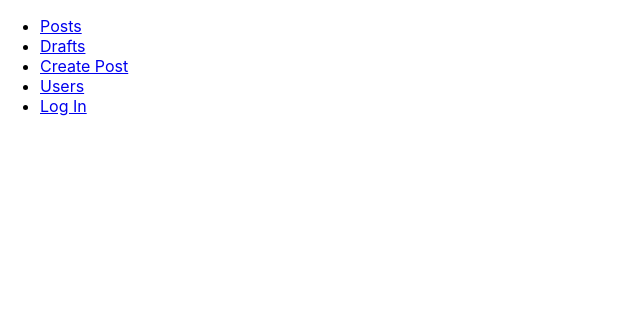
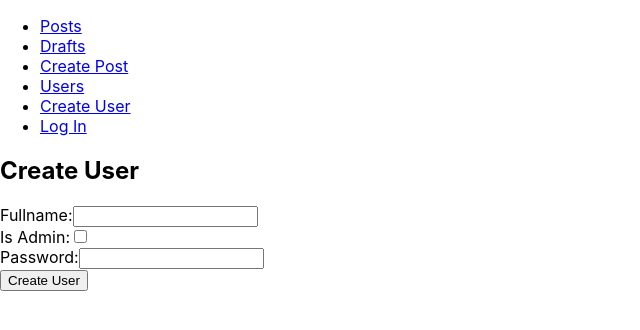
Before and after one commit to MAvyan/front_react, a React (Create React App) app: page /create-user in a window 1280 px wide. Shown: the top 330 px of the page, without its empty margins (0-640 px from the left). Built offline with nearby package versions, Linux system fonts and the light colour scheme.

Commit message:
update user

```diff
--- a/src/App.js
+++ b/src/App.js
@@ -10,6 +10,8 @@ import UserDetail from './pages/UserDetail';
 import EditDraft from './pages/EditDraft';
 import ProtectedRoute from './protectedRoute';
 import Users from './pages/Users';
+import CreateUser from './pages/CreateUser';
+import UpdateUser from './pages/UpdateUser';
 
 function App() {
   return (
@@ -39,6 +41,8 @@ function App() {
         <Route path="/user/:id" element={<UserDetail />} />
         <Route path="/edit-draft/:id/:slug" element={<EditDraft />} />
         <Route path="/users" element={<Users />} /> {/* New route */}
+        <Route path="/create-user" element={<CreateUser />} />
+        <Route path="/update-user/:id" element={<UpdateUser />} />
       </Routes>
     </Router>
   );
--- a/src/Mutation.js
+++ b/src/Mutation.js
@@ -59,3 +59,23 @@ export const LOG_IN_MUTATION = gql`
     }
   }
 `;
+
+export const CREATE_USER_MUTATION = gql`
+  mutation CreateUserMutation($fullname: String!, $isAdmin: Boolean = false, $password: String!) {
+    createUser(fullname: $fullname, isAdmin: $isAdmin, password: $password) {
+      id
+      fullname
+      isAdmin
+    }
+  }
+`;
+
+export const UPDATE_USER_MUTATION = gql`
+  mutation UpdateUserMutation($userId: ID!, $fullname: String!, $isAdmin: Boolean, $password: String) {
+    updateUser(userId: $userId, fullname: $fullname, isAdmin: $isAdmin, password: $password) {
+      id
+      fullname
+      isAdmin
+    }
+  }
+`;
--- /dev/null
+++ b/src/Query.js
@@ -0,0 +1,17 @@
+import { gql } from '@apollo/client';
+
+export const GET_USER_QUERY = gql`
+  query GetUserQuery($id: ID!) {
+    getUser(id: $id) {
+      fullname
+      id
+      isAdmin
+      password
+      posts {
+        id
+        title
+        slug
+      }
+    }
+  }
+`;
--- a/src/components/Header.js
+++ b/src/components/Header.js
@@ -35,6 +35,9 @@ function Header() {
             <Link to="/users">Users</Link> {/* New link */}
           </li>
           <li>
+            <Link to="/create-user">Create User</Link>
+          </li>
+          <li>
             {isConnected ? (
               <button onClick={handleLogout}>Log out</button>
             ) : (
--- /dev/null
+++ b/src/components/UserForm.js
@@ -0,0 +1,41 @@
+import React from 'react';
+
+function UserForm({ fullname, setFullname, isAdmin, setIsAdmin, password, setPassword, handleSubmit, loading, error, isUpdate }) {
+  return (
+    <form onSubmit={handleSubmit}>
+      <div>
+        <label htmlFor="fullname">Fullname:</label>
+        <input
+          type="text"
+          id="fullname"
+          value={fullname}
+          onChange={(e) => setFullname(e.target.value)}
+        />
+      </div>
+      <div>
+        <label htmlFor="isAdmin">Is Admin:</label>
+        <input
+          type="checkbox"
+          id="isAdmin"
+          checked={isAdmin}
+          onChange={(e) => setIsAdmin(e.target.checked)}
+        />
+      </div>
+      <div>
+        <label htmlFor="password">Password:</label>
+        <input
+          type="password"
+          id="password"
+          value={password}
+          onChange={(e) => setPassword(e.target.value)}
+        />
+      </div>
+      {error && <p style={{ color: 'red' }}>{error.message}</p>}
+      <button type="submit" disabled={loading}>
+        {loading ? 'Processing...' : isUpdate ? 'Update User' : 'Create User'}
+      </button>
+    </form>
+  );
+}
+
+export default UserForm;
--- /dev/null
+++ b/src/pages/CreateUser.js
@@ -0,0 +1,43 @@
+import React, { useState } from 'react';
+import { useMutation } from '@apollo/client';
+import { CREATE_USER_MUTATION } from '../Mutation';
+import { useNavigate } from 'react-router-dom';
+import UserForm from '../components/UserForm';
+
+function CreateUser() {
+  const [fullname, setFullname] = useState('');
+  const [isAdmin, setIsAdmin] = useState(false);
+  const [password, setPassword] = useState('');
+  const navigate = useNavigate();
+
+  const [createUser, { loading, error }] = useMutation(CREATE_USER_MUTATION, {
+    onCompleted: () => {
+      navigate('/users');
+    }
+  });
+
+  const handleSubmit = (e) => {
+    e.preventDefault();
+    createUser({ variables: { fullname, isAdmin, password } });
+  };
+
+  return (
+    <div>
+      <h2>Create User</h2>
+      <UserForm
+        fullname={fullname}
+        setFullname={setFullname}
+        isAdmin={isAdmin}
+        setIsAdmin={setIsAdmin}
+        password={password}
+        setPassword={setPassword}
+        handleSubmit={handleSubmit}
+        loading={loading}
+        error={error}
+        isUpdate={false}
+      />
+    </div>
+  );
+}
+
+export default CreateUser;
--- /dev/null
+++ b/src/pages/UpdateUser.js
@@ -0,0 +1,60 @@
+import React, { useState, useEffect } from 'react';
+import { useParams, useNavigate } from 'react-router-dom';
+import { useQuery, useMutation } from '@apollo/client';
+import { GET_USER_QUERY } from '../Query';
+import { UPDATE_USER_MUTATION } from '../Mutation';
+import UserForm from '../components/UserForm';
+
+function UpdateUser() {
+  const { id } = useParams();
+  const navigate = useNavigate();
+  const [fullname, setFullname] = useState('');
+  const [isAdmin, setIsAdmin] = useState(false);
+  const [password, setPassword] = useState('');
+
+  const { data, loading: queryLoading, error: queryError } = useQuery(GET_USER_QUERY, {
+    variables: { id },
+  });
+
+  useEffect(() => {
+    if (data) {
+      setFullname(data.getUser.fullname);
+      setIsAdmin(data.getUser.isAdmin);
+      setPassword(data.getUser.password);
+    }
+  }, [data]);
+
+  const [updateUser, { loading: mutationLoading, error: mutationError }] = useMutation(UPDATE_USER_MUTATION, {
+    onCompleted: () => {
+      navigate('/users');
+    }
+  });
+
+  const handleSubmit = (e) => {
+    e.preventDefault();
+    updateUser({ variables: { userId: id, fullname, isAdmin, password } });
+  };
+
+  if (queryLoading) return <div>Loading...</div>;
+  if (queryError) return <div>Error: {queryError.message}</div>;
+
+  return (
+    <div>
+      <h2>Update User</h2>
+      <UserForm
+        fullname={fullname}
+        setFullname={setFullname}
+        isAdmin={isAdmin}
+        setIsAdmin={setIsAdmin}
+        password={password}
+        setPassword={setPassword}
+        handleSubmit={handleSubmit}
+        loading={mutationLoading}
+        error={mutationError}
+        isUpdate={true}
+      />
+    </div>
+  );
+}
+
+export default UpdateUser;
--- a/src/pages/UserDetail.js
+++ b/src/pages/UserDetail.js
@@ -1,22 +1,7 @@
 import React from 'react';
 import { useParams, useNavigate } from 'react-router-dom';
 import { gql, useQuery } from '@apollo/client';
-
-export const GET_USER_QUERY = gql`
-  query GetUserQuery($id: ID!) {
-    getUser(id: $id) {
-      fullname
-      id
-      isAdmin
-      password
-      posts {
-        id
-        title
-        slug
-      }
-    }
-  }
-`;
+import { GET_USER_QUERY } from '../Query';
 
 function UserDetail() {
   const { id } = useParams();
--- a/src/pages/Users.js
+++ b/src/pages/Users.js
@@ -1,5 +1,6 @@
 import React from 'react';
 import { gql, useQuery } from '@apollo/client';
+import { useNavigate } from 'react-router-dom';
 
 export const LIST_USERS_QUERY = gql`
   query ListUsersQuery {
@@ -13,9 +14,14 @@ export const LIST_USERS_QUERY = gql`
 
 function Users() {
   const { data, loading, error } = useQuery(LIST_USERS_QUERY);
+  const navigate = useNavigate();
 
   if (loading) return <div>Loading...</div>;
   if (error) return <div>Error: {error.message}</div>;
+
+  const handleEdit = (user) => {
+    navigate(`/update-user/${user.id}`, { state: { user } });
+  };
 
   return (
     <div>
@@ -25,7 +31,8 @@ function Users() {
           <li key={user.id}>
             <p>Name: {user.fullname}</p>
             <p>ID: {user.id}</p>
-            <p>Account : {user.isAdmin ? 'Admin' : 'Blogger'}</p>
+            <p>Account: {user.isAdmin ? 'Admin' : 'Blogger'}</p>
+            <button onClick={() => handleEdit(user)}>Edit</button>
           </li>
         ))}
       </ul>
```
